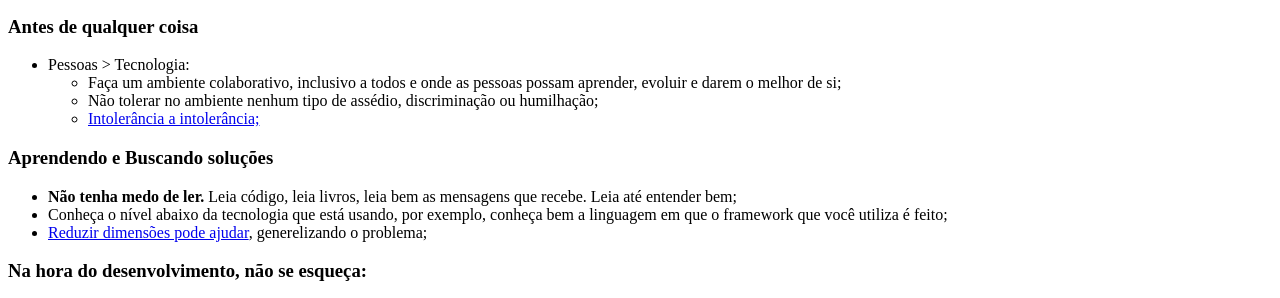
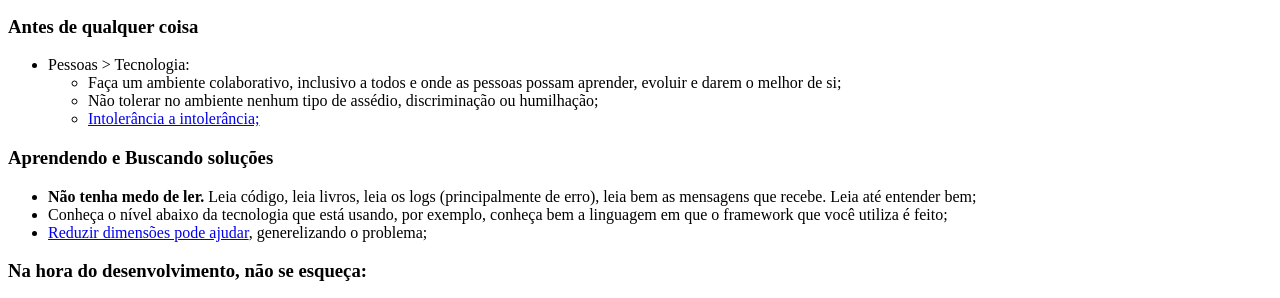
Before and after one commit to lucaspolo/aprendizado, a plain HTML site: page index.html in a window 1280 px wide. Shown: the part 101-399 px from the top of the page. Drawn offline with Linux system fonts and the light colour scheme.

Commit message:
Add more things

```diff
--- a/index.html
+++ b/index.html
@@ -27,7 +27,7 @@
     </ul>
     <h3>Aprendendo e Buscando soluções</h3>
     <ul>
-    	<li><b>Não tenha medo de ler.</b> Leia código, leia livros, leia bem as mensagens que recebe. Leia até entender bem;</li>
+    	<li><b>Não tenha medo de ler.</b> Leia código, leia livros, leia os logs (principalmente de erro), leia bem as mensagens que recebe. Leia até entender bem;</li>
     	<li>Conheça o nível abaixo da tecnologia que está usando, por exemplo, conheça bem a linguagem em que o framework que você utiliza é feito;</li>
     	<li><a href="https://www.youtube.com/watch?v=OkmNXy7er84">Reduzir dimensões pode ajudar</a>, generelizando o problema;</li>
     </ul>
```
